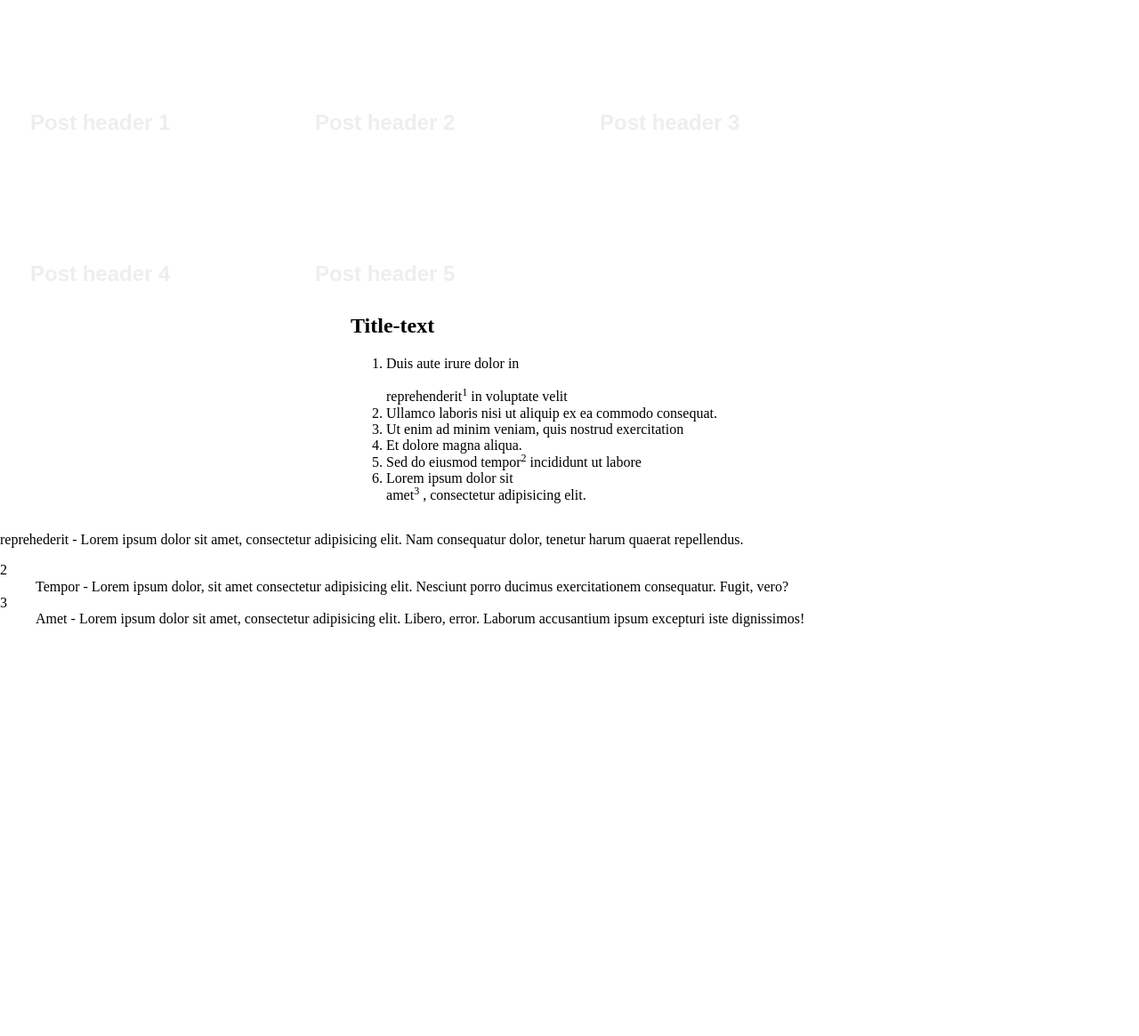
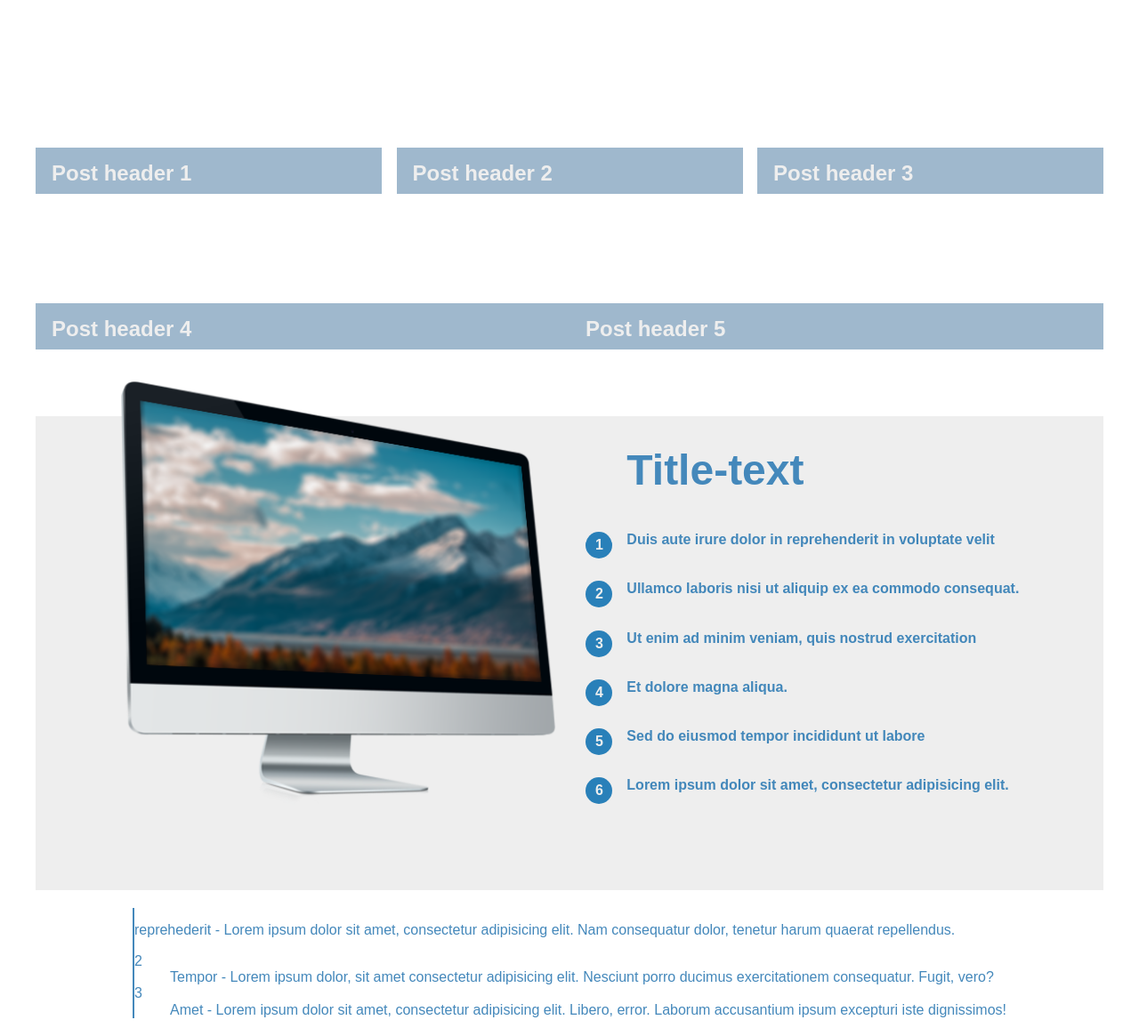
Before and after one commit to Vlad-K-Dev/TestTask, a website: page src/index.html in a window 1280 px wide. Shown: the part 407-1572 px from the top of the page at 89% size. Before the commit the page ends 1113 px from the top, so only its background shows below. Drawn offline with Linux system fonts and the light colour scheme.

Commit message:
Added styles fo bottom blocks "

```diff
--- a/src/index.html
+++ b/src/index.html
@@ -45,43 +45,57 @@
     <main>
         <section class="cards">
             <div class="card-1">
-
+                <div class="card_wrapper">
                     <h2 class="card__title">Post header 1</h2>
                     <p class="card__text">Lorem ipsum dolor sit amet consectetur adipisicing elit. Omnis, optio impedit, quia sit vitae voluptatibus libero odit beatae, quidem fugit deleniti quam voluptatem eveniet eius saepe exercitationem! Non saepe eius pariatur consequuntur perspiciatis impedit iste quaerat.</p>
-
+                </div>
             </div>
             <div class="card-2">
+                <div class="card_wrapper">
                     <h2 class="card__title">Post header 2</h2>
                     <p class="card__text">Lorem ipsum dolor sit amet consectetur adipisicing elit. Omnis, optio impedit, quia sit vitae voluptatibus libero odit beatae, quidem fugit deleniti quam voluptatem eveniet eius saepe exercitationem! Non saepe eius pariatur consequuntur perspiciatis impedit iste quaerat.</p>
                 </div>
+            </div>
             <div class="card-3">
+                <div class="card_wrapper">
                     <h2 class="card__title">Post header 3</h2>
                     <p class="card__text">Lorem ipsum dolor sit amet consectetur adipisicing elit. Omnis, optio impedit, quia sit vitae voluptatibus libero odit beatae, quidem fugit deleniti quam voluptatem eveniet eius saepe exercitationem! Non saepe eius pariatur consequuntur perspiciatis impedit iste quaerat.</p>
                 </div>
+            </div>
             <div class="card-4">
+                <div class="card_wrapper">
                     <h2 class="card__title">Post header 4</h2>
                     <p class="card__text">Lorem ipsum dolor sit amet consectetur adipisicing elit. Omnis, optio impedit, quia sit vitae voluptatibus libero odit beatae, quidem fugit deleniti quam voluptatem eveniet eius saepe exercitationem! Non saepe eius pariatur consequuntur perspiciatis impedit iste quaerat.</p>
                 </div>
+            </div>
             <div class="card-5">
+                <div class="card_wrapper">
                     <h2 class="card__title">Post header 5</h2>
                     <p class="card__text">Lorem ipsum dolor sit amet consectetur adipisicing elit. Omnis, optio impedit, quia sit vitae voluptatibus libero odit beatae, quidem fugit deleniti quam voluptatem eveniet eius saepe exercitationem! Non saepe eius pariatur consequuntur perspiciatis impedit iste quaerat.</p>
                 </div>
+            </div>
         </section>
         <section class="promo-block">
+            <div class="promo-block__mac">
+                <img src="images/decstopImages/mac.png" alt="Mac" class="promo-block__Img">
+            </div>
+            <div class="promo-block__wrapperContent">
             <h2 class="promo-block__title">Title-text</h2>
             <ol class="promo-block__menu">
-                <li class="promo-block__list">Duis aute irure dolor in <br><br>reprehenderit<sup>1</sup> in voluptate velit </li>
+                <li class="promo-block__list">Duis aute irure dolor in reprehenderit in voluptate velit </li>
                 <li class="promo-block__list">Ullamco laboris nisi ut aliquip ex ea commodo consequat.</li>
                 <li class="promo-block__list">Ut enim ad minim veniam, quis nostrud exercitation</li>
                 <li class="promo-block__list">Et dolore magna aliqua.</li>
-                <li class="promo-block__list">Sed do eiusmod tempor<sup>2</sup> incididunt ut labore</li>
-                <li class="promo-block__list">Lorem ipsum dolor sit <br>amet<sup>3</sup> , consectetur adipisicing elit.</li>
+                <li class="promo-block__list">Sed do eiusmod tempor incididunt ut labore</li>
+                <li class="promo-block__list">Lorem ipsum dolor sit amet, consectetur adipisicing elit.</li>
             </ol>
+            </div>
         </section>
     </main>
     <article>
         <section class="disclamers">
-          <p>reprehederit - Lorem ipsum dolor sit amet, consectetur adipisicing elit. Nam consequatur dolor, tenetur harum quaerat repellendus.</p>
+          <p>
+                reprehederit - Lorem ipsum dolor sit amet, consectetur adipisicing elit. Nam consequatur dolor, tenetur harum quaerat repellendus.</p>
 
                 <dt>2</dt>
                     <dd>Tempor - Lorem ipsum dolor, sit amet consectetur adipisicing elit. Nesciunt porro ducimus exercitationem consequatur. Fugit, vero?</dd>
--- a/src/styles/style.scss
+++ b/src/styles/style.scss
@@ -288,9 +288,20 @@ $head_element_width: 18.75rem;
 
  @media (min-width: 1200px) {
    .wrapper{
+     font-family: $font;
      display: flex;
      flex-flow: row wrap;
    }
+   .head::before{
+     content: "";
+     position: absolute;
+     width: 100%;
+     height: 100%;
+     background-color: rgba(68,136,187, .5);
+     //z-index: -1;
+
+   }
+
    .head{
      position: relative;
      font-family: $font;
@@ -304,8 +315,10 @@ $head_element_width: 18.75rem;
      flex-flow: row wrap;
      justify-content: space-evenly;
 
+
      .head__textWrapper{
        width: 31.25rem;
+       z-index: 2;
      }
      .head__title{
        width: 20.75rem;
@@ -324,7 +337,7 @@ $head_element_width: 18.75rem;
      }
 
      .head__text{
-       margin: 4.25rem 0 2rem 0 ;
+       margin: 3.25rem 0 2rem 0 ;
        font-size: 0.75rem;
        line-height: 1.5;
        color: $color_fish_text;
@@ -347,12 +360,14 @@ $head_element_width: 18.75rem;
        box-shadow: 0 0 8px 0 grey;
        background: #fff;
        @include form_styles;
+       z-index: 2;
      }
    }
 
    //_________________Cards___________________________//
 
     main{
+      width: 100%;
       display: flex;
       flex-direction: column;
       align-items: center;
@@ -363,9 +378,9 @@ $head_element_width: 18.75rem;
            (4,card4_lg),
            (5,card5_lg) {
      .card-#{$index} {
-       margin: 0.625rem;
+       //margin: 0.625rem;
        height: 9.375rem;
-       width: $head_element_width;
+       width: 24.3125rem;
        background-image: url('../images/decstopImages/#{$card_bg}.jpg');
        background-blend-mode: screen, difference, lighten;
        background-repeat: no-repeat;
@@ -377,7 +392,8 @@ $head_element_width: 18.75rem;
      width: 1200px;
      display: flex;
      flex-flow: row wrap;
-     align-items: center;
+     justify-content: space-between;
+     margin-top:4.6875rem ;
      font-family: $font;
    }
 
@@ -387,62 +403,137 @@ $head_element_width: 18.75rem;
            (4),
            (5) {
      .card-#{$index}{
+       display: flex;
+       flex-direction: column;
        position: relative;
-     }
-     .card-#{$index}::before{
-       content: "";
-       background-color: #4488bb;
-       width: $head_element_width;
-       height:  9.375rem;
+       overflow: hidden;
+
      }
 
+     .card-4,.card-5{
+       flex-grow: 1;
+       margin: 1.5625rem 0 0 0 ;
+       width: 35.875rem;
 
-     .card-#{$index} > h2{
+     }
+     .card_wrapper{
        width: 100%;
-       height: 40px;
+       height: 100%;
        position: absolute;
        top: 70%;
-       padding:  0.25rem 0 0  1.5rem;
+       background-color: rgba(64,115,156, .5);
        color: #eee;
      }
 
-     .card-#{$index}>p{
+     .card__title{
+        margin: 0.9375rem 1.125rem;
+     }
+
+     .card__text{
+       margin: 0 0 1.125rem 1.125rem;
        color: #eee;
-       display: none;
-       position: absolute;
-       top: 100%;
-       padding: 0 0 0 1.3125rem;
        font-size: 14px;
      }
 
-     .card-#{$index}:hover >h2{
+     .card-#{$index}:hover .card_wrapper{
        margin: 0;
-       transition: top .2s;
+       transition: top .5s;
        top: 0;
      }
 
-     .card-#{$index}:hover > p{
-       margin: 0;
-       transition: top .4s;
-       visibility: visible;
-       display: block;
-       top: 29%;
-
-     }
-
-     .card-#{$index}:not(:hover) > h2{
-       transition: top 1s;
+     .card-#{$index}:not(:hover) > .card_wrapper{
+       transition: top .5s;
        top: 65%;
      }
+   }
+   //______________________End cards__________________
 
-     .card-#{$index}:not(:hover) > p{
-       transition: top 1s;
-       visibility: hidden;
-       display: block;
-       top: 100%;
-     }
+
+   //______________________Promo-block_________________
+   .promo-block{
+     width: 1200px;
+     display: flex;
+     flex-flow: row wrap;
+     margin: 4.6875rem 0 0 0;
+     background-color: #eee;
+     justify-content: space-evenly;
+     position: relative;;
+   }
+   .promo-block__mac{
+     position: relative;
+     width: 29.6875rem;
+   }
+   .promo-block__Img{
+     width: 30.625rem;
+     position: absolute;
+     top: -2.5rem;
+   }
+   .promo-block__wrapperContent{
+     display: flex;
+     flex-direction: column;
+     align-items: start;
+     text-align: left;
+   }
+   .promo-block__title{
+     margin: 2.0625rem 0 2.625rem 0 ;
+     font-size: 3rem;
+     color: #4488bb;
+     text-align: center;
+   }
+   ol{
+     display: flex;
+     flex-direction: column;
+     counter-reset: counter;
+     padding: 0;
+     margin: 0 0 5.5rem 0;
+     position: relative;
+   }
+   .promo-block__list:nth-last-child(-n + 5){
+     padding-top: 1rem;
+     //border-top: 1px dotted #aaaaaa;
+   }
+   .promo-block__list{
+     position: relative;
+     margin: 0 0 1.3rem 0;
+     color: $text_color;
+     list-style: none;
+     font-size: 1rem;
+     font-weight: 600;
+   }
+   .promo-block__list:before {
+     content:counter(counter);
+     counter-increment: counter;
+     position: absolute;
+     left: -3.5rem;
+     color: $form_inputs;
+     font-weight: 600;
+     background: #2980B9;
+     display: inline-block;
+     text-align: center;
+     margin: 0 10px;
+     line-height:1.875rem;
+     width: 1.875rem;
+     height: 1.875rem;
+     border-radius: 50%;
    }
  }
 
 
+  //________________End promo block______________
+
+article{
+  display: flex;
+  flex-flow: row wrap;
+  margin:  auto;
+  //width: 18.75rem;
+
+}
+
+.disclamers{
+  margin: 1.25rem 0;
+  border-left: 2.5px solid #4488bb;
+  color: #4488bb
+}
+
+
   // @media (min-width: 1800px) {  }
```
Also changed, not shown: src/images/decstopImages/mac.png (added), src/images/mac.jpg (deleted), src/styles/index.css, 1 other file. Lines whose indentation alone changed are shown as unchanged.
